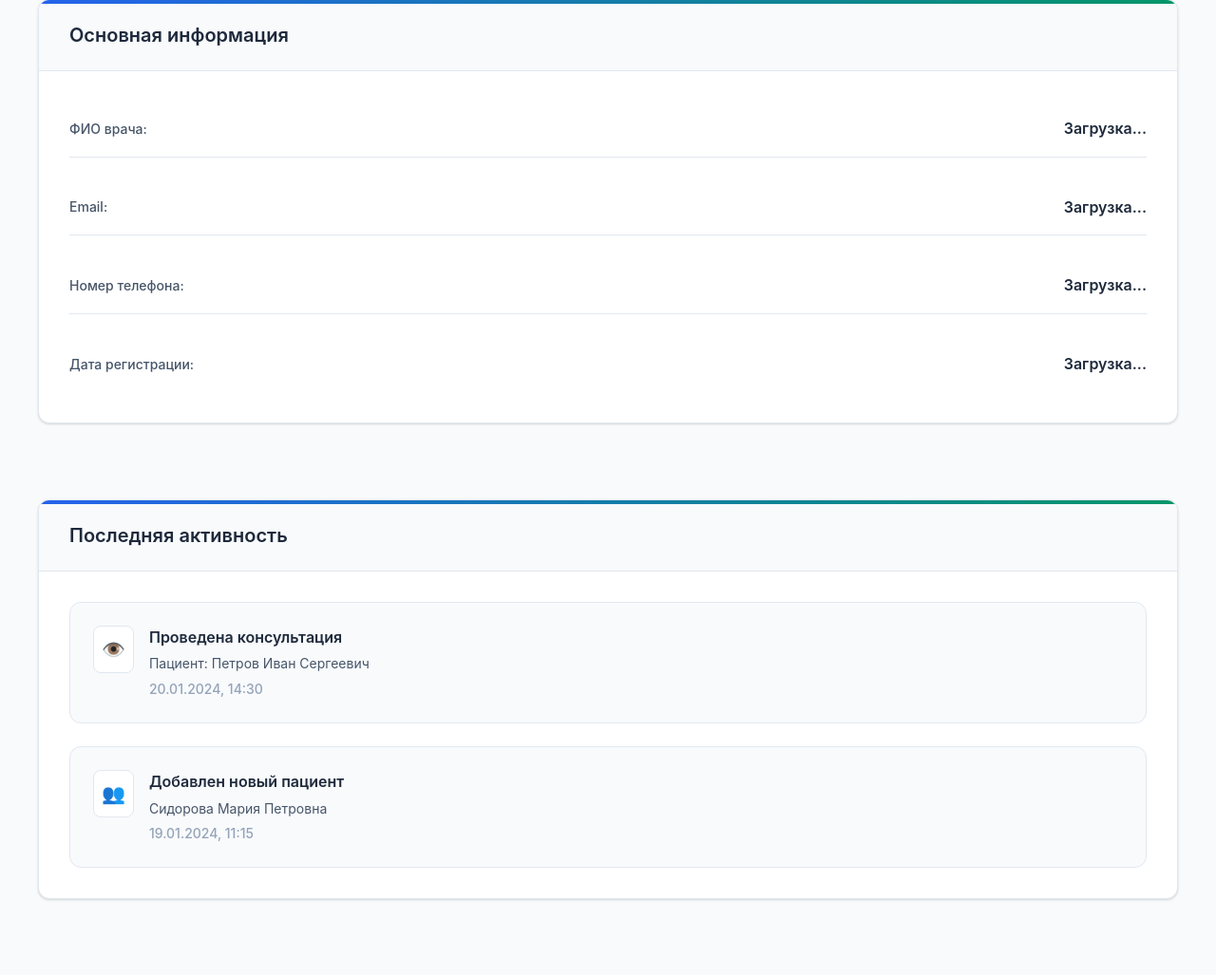
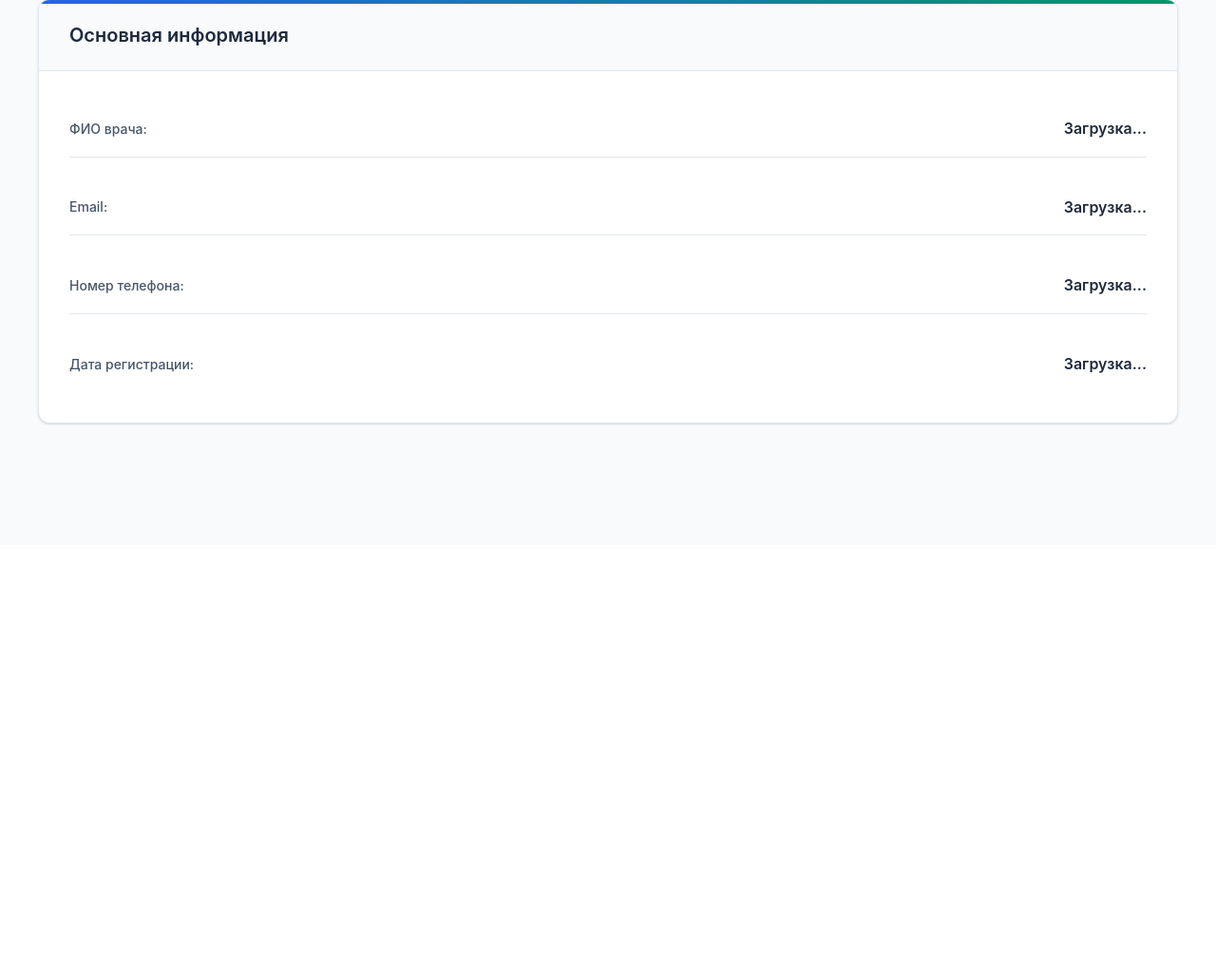
Before and after one commit to 517ANT39/expert-system-for-diagnosing-ophthalmological-diseases, a Flask app: page /profile in a window 1280 px wide. Shown: the part 378-1405 px from the top of the page at 95% size. After the commit the page ends 826 px from the top, so only its background shows below. Run offline with Flask 3, Linux system fonts and the light colour scheme; the visitor is signed in with stand-in values (Sample User, id 1).

Commit message:
refactor: delete no used area in profile

```diff
--- a/solution/app/views/templates/profile.html
+++ b/solution/app/views/templates/profile.html
@@ -579,33 +579,6 @@
                 </div>
             </div>
         </div>
-
-        <!-- Recent Activity -->
-        <div class="card">
-            <div class="card-header">
-                <h2>Последняя активность</h2>
-            </div>
-            <div class="card-content">
-                <div class="activity-list">
-                    <div class="activity-item">
-                        <div class="activity-icon">👁️</div>
-                        <div class="activity-content">
-                            <div class="activity-title">Проведена консультация</div>
-                            <div class="activity-desc">Пациент: Петров Иван Сергеевич</div>
-                            <div class="activity-time">20.01.2024, 14:30</div>
-                        </div>
-                    </div>
-                    <div class="activity-item">
-                        <div class="activity-icon">👥</div>
-                        <div class="activity-content">
-                            <div class="activity-title">Добавлен новый пациент</div>
-                            <div class="activity-desc">Сидорова Мария Петровна</div>
-                            <div class="activity-time">19.01.2024, 11:15</div>
-                        </div>
-                    </div>
-                </div>
-            </div>
-        </div>
     </main>
 
     <script src="{{ url_for('static', filename='js/auth.js') }}"></script>
```
